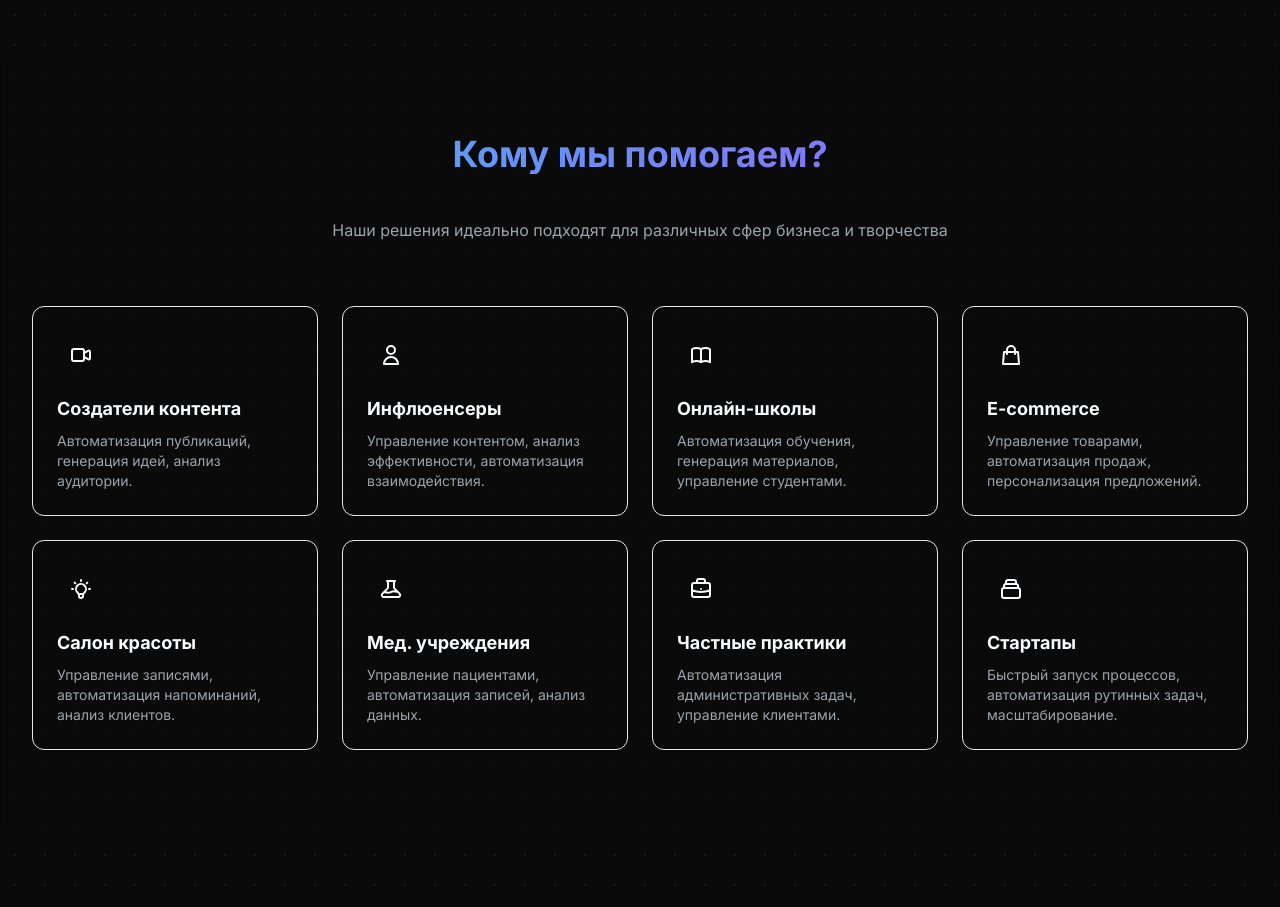
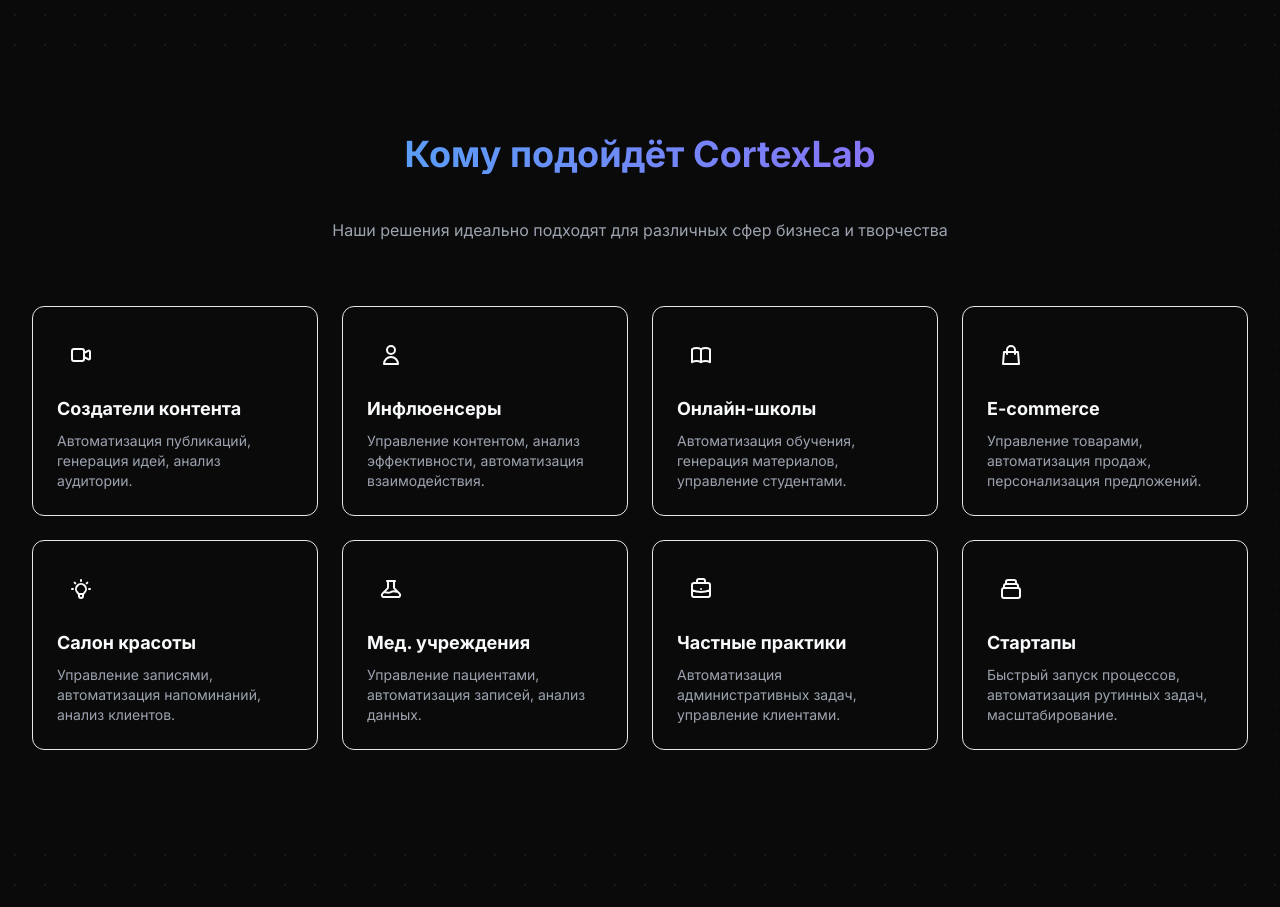
Before and after one commit to DmitryEmelyanov28/DmitryEmelyanov28.github.io, a plain HTML site: page index.html in a window 1280 px wide. Shown: the part 2280-3187 px from the top of the page. Drawn offline with nearby package versions, Linux system fonts and the light colour scheme.

Commit message:
Update index.html

```diff
--- a/index.html
+++ b/index.html
@@ -445,7 +445,7 @@
     <section id="clients" class="py-20 bg-dark-800/50 backdrop-blur-sm">
         <div class="max-w-7xl mx-auto px-4 sm:px-6 lg:px-8">
             <div class="text-center mb-16">
-                <h2 class="text-3xl md:text-4xl font-bold mb-4 gradient-text" data-i18n="clients.title">Кому мы помогаем?</h2>
+                <h2 class="text-3xl md:text-4xl font-bold mb-4 gradient-text" data-i18n="clients.title">Кому подойдёт CortexLab</h2>
                 <div class="w-20 h-1 bg-gradient-to-r from-primary-500 to-secondary-500 mx-auto"></div>
                 <p class="text-gray-400 max-w-2xl mx-auto mt-6" data-i18n="clients.subtitle">Наши решения идеально подходят для различных сфер бизнеса и творчества</p>
             </div>
```
